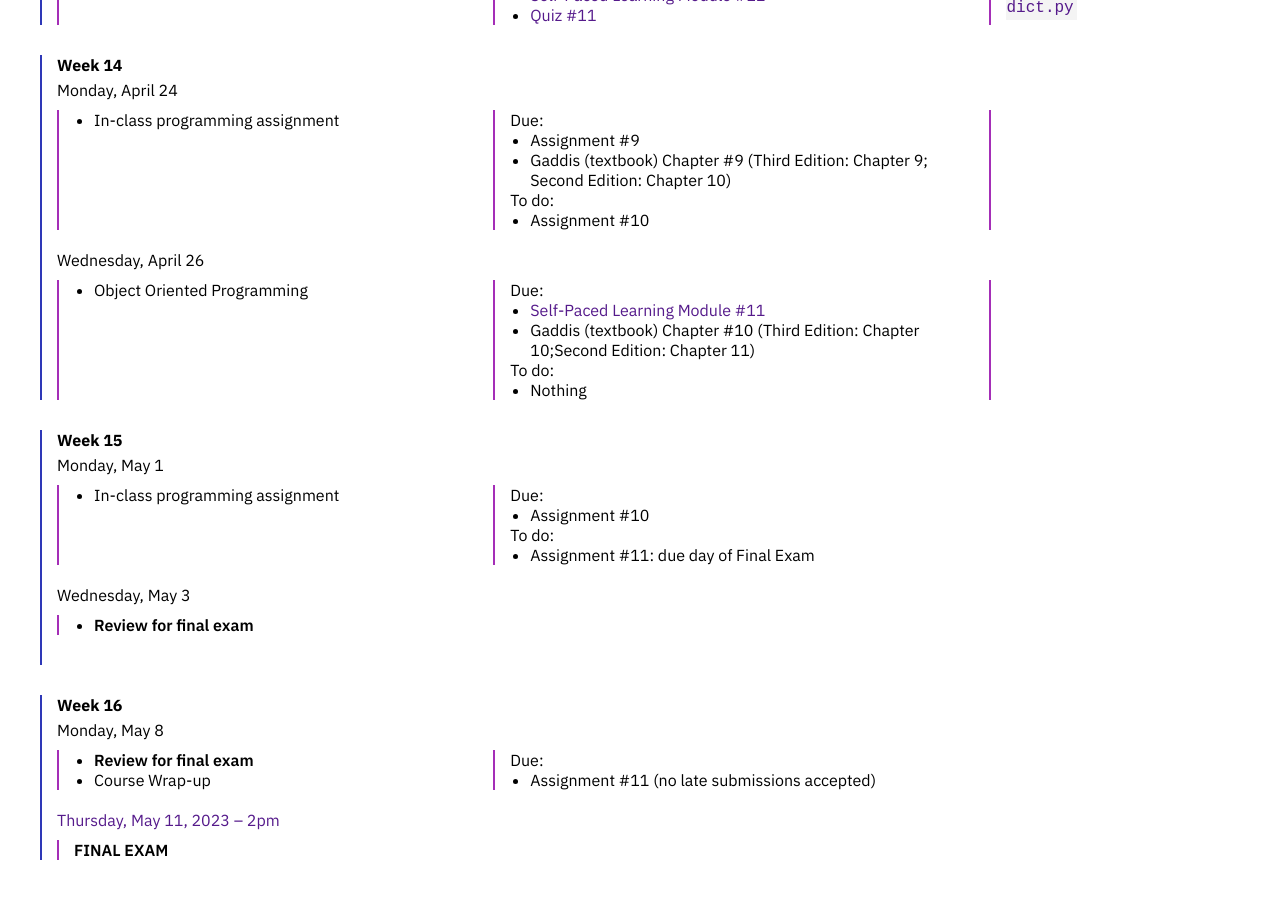
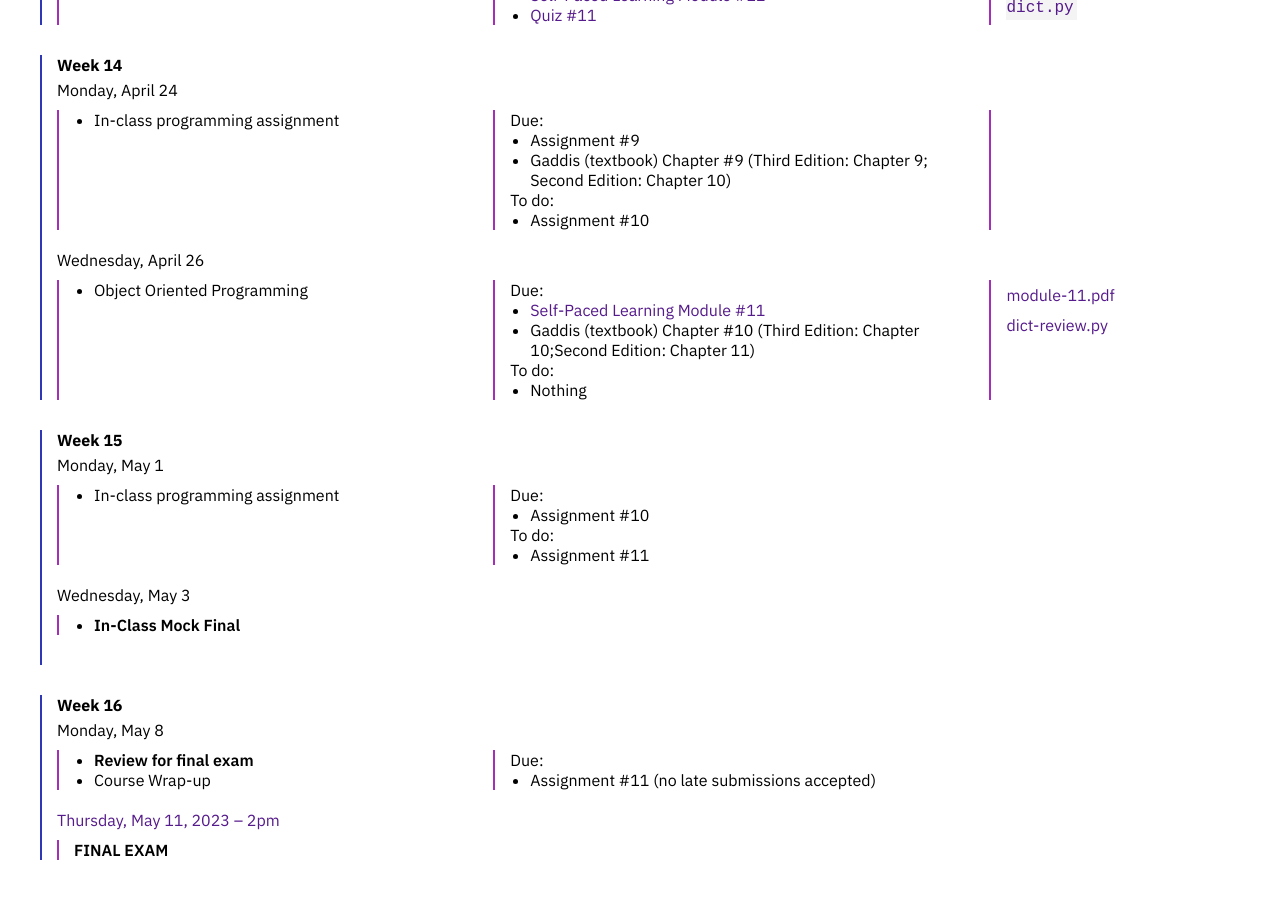
Before and after one commit to emilydidthis/CSCI-UA.0002-Spring23, a Jekyll site: the page built from schedule-MW.markdown, in a window 1280 px wide and 900 px high, scrolled down 4980 px. Built offline with Jekyll 4.4.1, drawn with Linux system fonts in a browser that asks for light colours.

Commit message:
adding 11 stuff to mon finally

```diff
--- a/schedule-MW.markdown
+++ b/schedule-MW.markdown
@@ -780,7 +780,8 @@ To do:
 <div class="week-column materials" markdown="1">
 
 ### Materials
-<!-- <a href="{{ site.url }}{{ site.baseurl }}/assets/slides/finals-review-1.pdf">Final Review 1</a> -->
+<a href="{{ site.url }}{{ site.baseurl }}/assets/slides/module-11.pdf">module-11.pdf</a>
+<a href="{{ site.url }}{{ site.baseurl }}/assets/code/dict-review.py">dict-review.py</a>
 </div>
 </div>
 
@@ -802,7 +803,7 @@ Due:
 - Assignment #10
 
 To do:
-- Assignment #11: due day of Final Exam
+- Assignment #11
 </div>
 </div>
 <br>
@@ -812,7 +813,7 @@ Wednesday, May 3
 <div class="week-column topics" markdown="1">
 
 ### Topics
-- **Review for final exam**
+- **In-Class Mock Final**
 </div>
 
 </div>
```
Also changed, not shown: assignments.markdown (line endings or trailing spaces).
